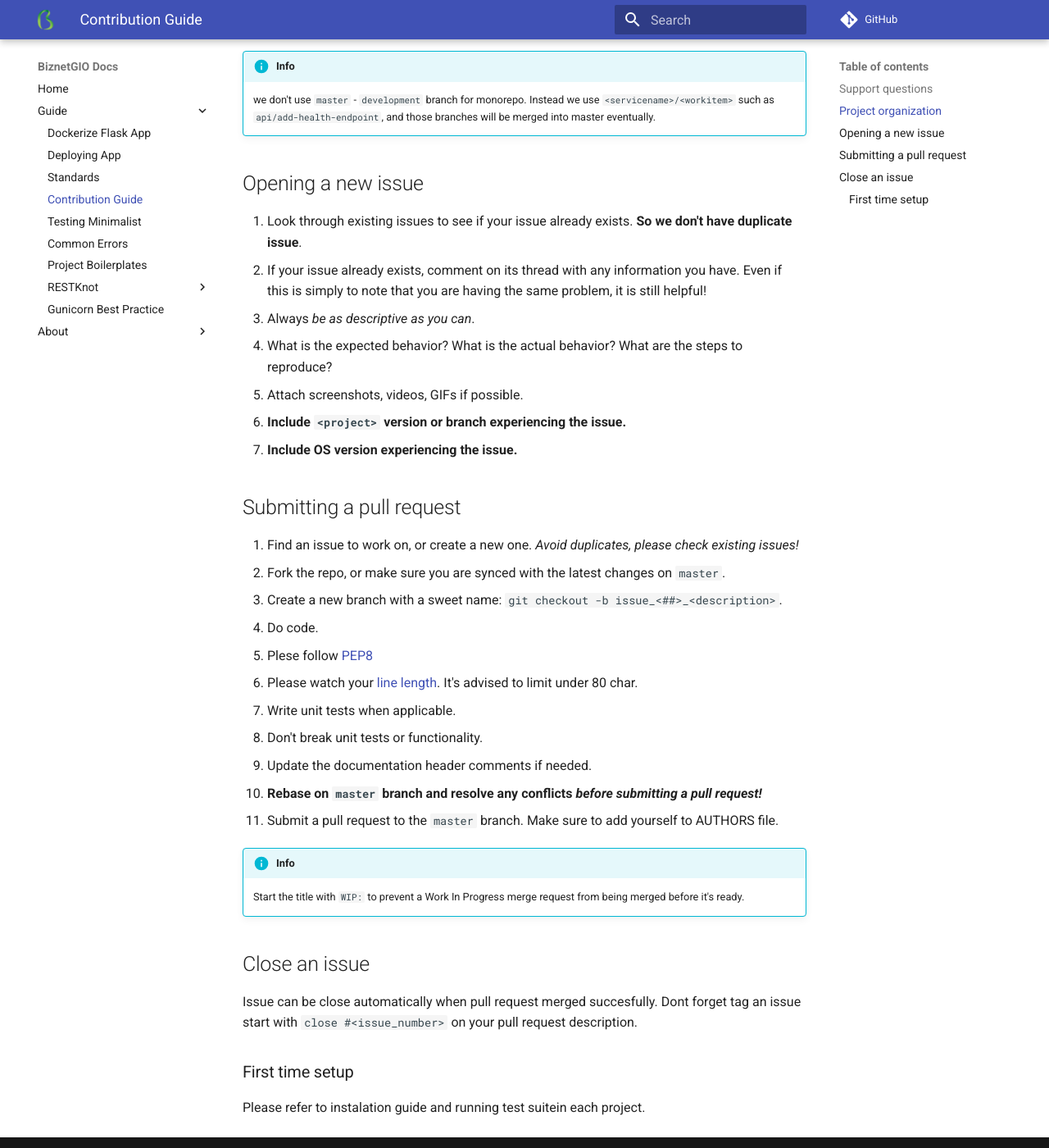
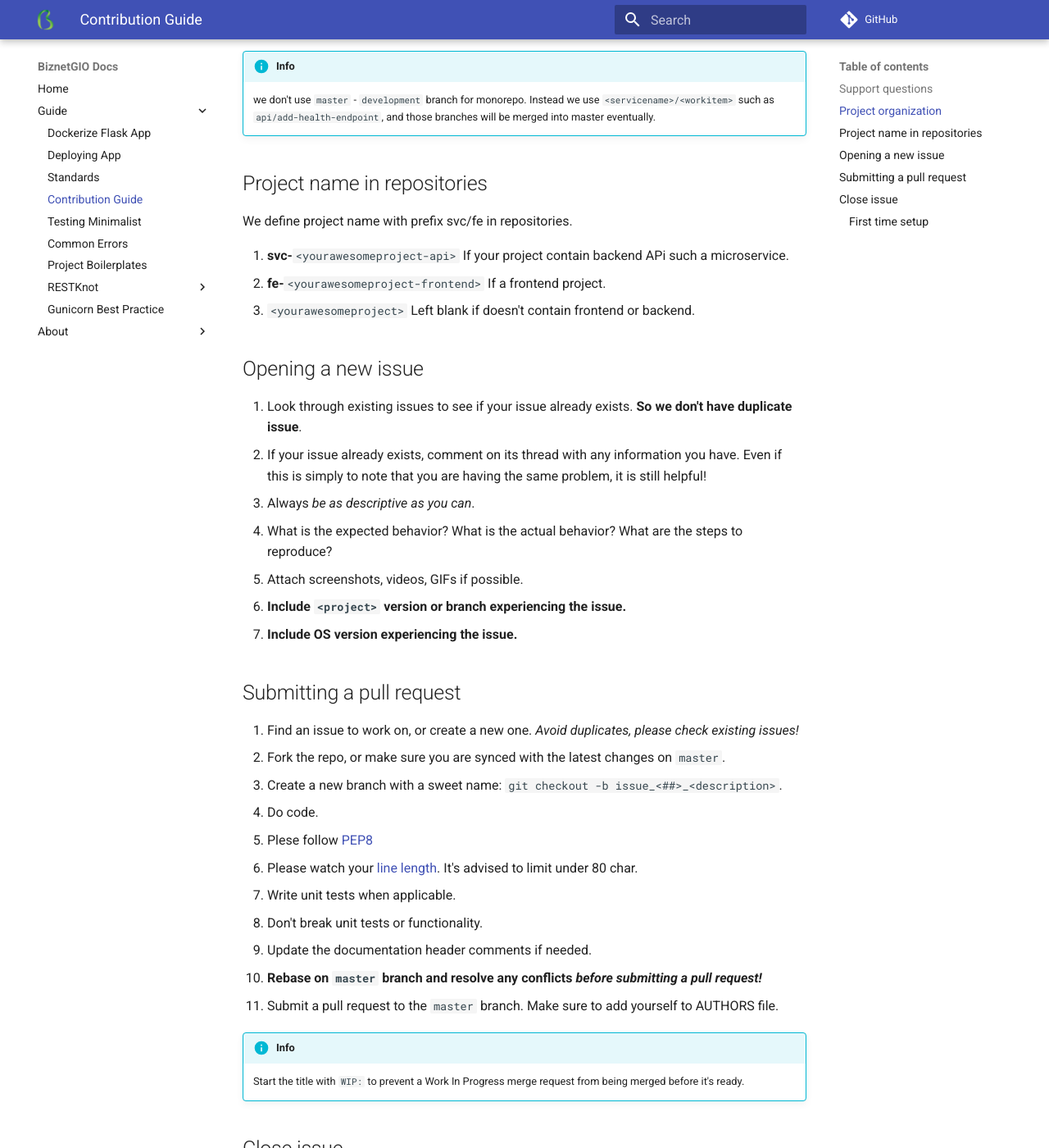
Before and after one commit to BiznetGIO/biznetgio.github.io, an MkDocs documentation site: the page built from docs/guide/contrib-guide.md, in a window 1280 px wide and 1400 px high, scrolled down 489 px. Shown: the whole window at 82% size. Built offline with MkDocs 1.6.1 and Material for MkDocs 9.7.7, drawn with Linux system fonts in a browser that asks for light colours; comment, search, counter and statistics services are not loaded; some of the changed text lies outside the part shown.

Commit message:
Add: project name workflow

```diff
--- a/docs/guide/contrib-guide.md
+++ b/docs/guide/contrib-guide.md
@@ -19,6 +19,17 @@ in each project.
     we don't use `master` - `development` branch for monorepo. Instead we use
     `<servicename>/<workitem>` such as `api/add-health-endpoint`, and those
     branches will be merged into master eventually.
+
+## Project name in repositories
+
+We define project name with prefix svc/fe in repositories.
+
+1.  **svc-**`<yourawesomeproject-api>`
+	If your project contain backend APi such a microservice.
+2.  **fe-**`<yourawesomeproject-frontend>`
+	If a frontend project.
+3.  `<yourawesomeproject>`
+	Left blank if doesn't contain frontend or backend.
 
 
 ## Opening a new issue
@@ -54,9 +65,10 @@ in each project.
 
      Start the title with `WIP:` to prevent a Work In Progress merge request from being merged before it's ready.
 
-## Close an issue
-Issue can be close automatically when pull request merged succesfully.
-Dont forget tag an issue start with `close #<issue_number>` on your pull request description.
+## Close issue
+
+Tag an issue start with `close #<issue_number>` on your pull request description.
+Issue will close automatically when pull request merged succesfully.
 
 ### First time setup
 
```
